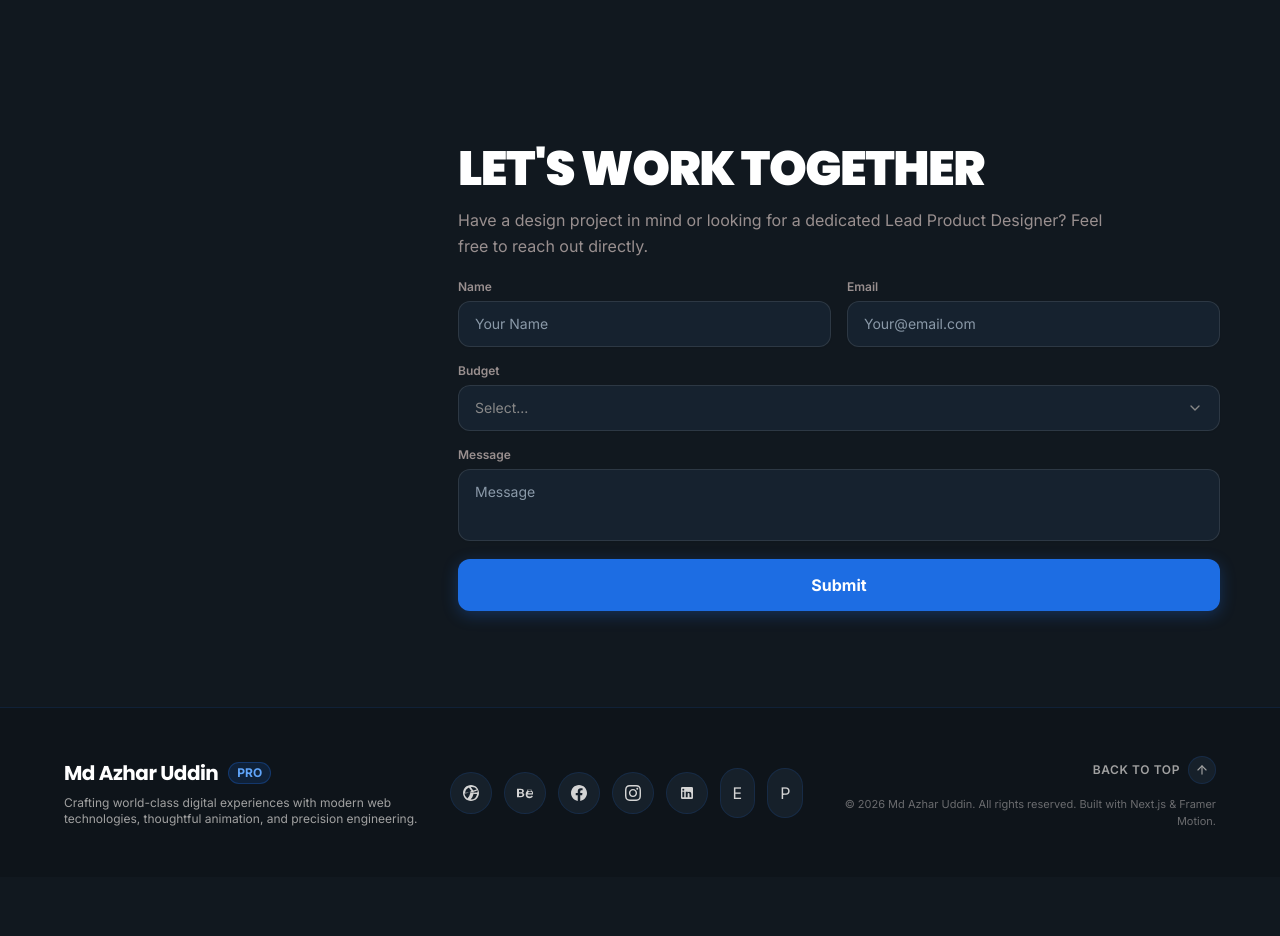
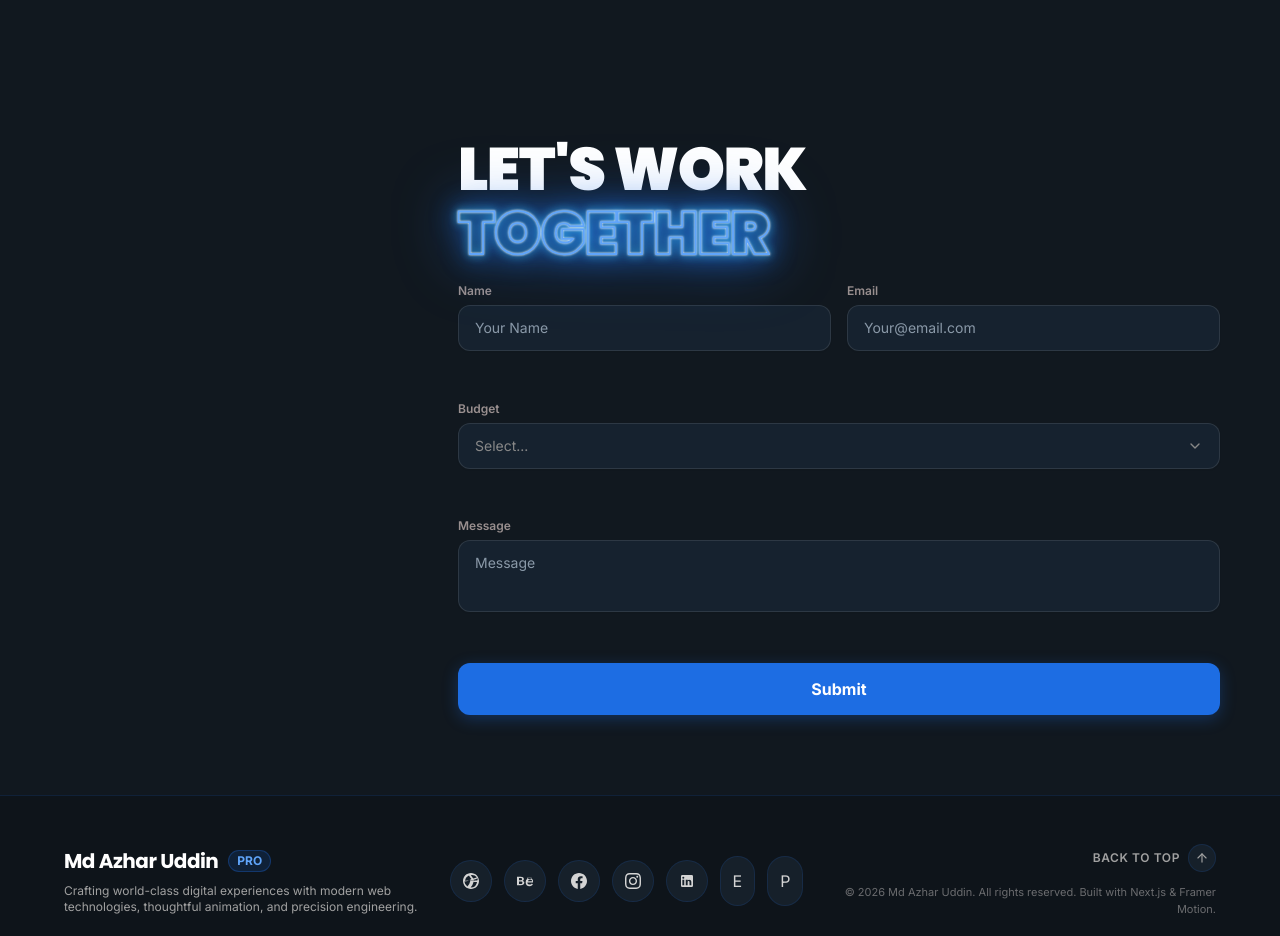
Before and after one commit to azharuddinak47/azhar-uddin-portfolio, a Next.js app: page / in a window 1280 px wide. Shown: the part 4440-5376 px from the top of the page. Before the commit the page ends 5317 px from the top, so only its background shows below. Built offline with nearby package versions, Linux system fonts and the light colour scheme.

Commit message:
Make Contact Section height and alignment match the Left Profile Card exactly

```diff
--- a/src/components/sections/ContactSection.tsx
+++ b/src/components/sections/ContactSection.tsx
@@ -19,6 +19,22 @@ export const ContactSection = () => {
   const { data, theme } = usePortfolio();
   const isDark = theme === 'dark';
   const { contact } = data;
+
+  const [leftCardHeight, setLeftCardHeight] = useState<number | null>(null);
+
+  useEffect(() => {
+    const updateHeight = () => {
+      const leftCard = document.querySelector('aside > div');
+      if (leftCard && window.innerWidth >= 1024) {
+        setLeftCardHeight(Math.round(leftCard.getBoundingClientRect().height));
+      } else {
+        setLeftCardHeight(null);
+      }
+    };
+    updateHeight();
+    window.addEventListener('resize', updateHeight);
+    return () => window.removeEventListener('resize', updateHeight);
+  }, []);
 
   const [formData, setFormData] = useState({
     name: '',
@@ -89,16 +105,27 @@ export const ContactSection = () => {
       whileInView={{ opacity: 1 }}
       viewport={{ once: false, amount: 0.15 }}
       transition={{ duration: 0.6, ease: [0.16, 1, 0.3, 1] }}
-      className="flex flex-col pt-0 pb-4 scroll-mt-0 relative select-text"
+      style={leftCardHeight ? { minHeight: `${leftCardHeight}px`, height: `${leftCardHeight}px` } : undefined}
+      className="flex flex-col pt-0 pb-0 scroll-mt-0 relative select-text justify-between w-full"
     >
-      <div className="w-full max-w-3xl flex flex-col items-start">
-        {/* Section Heading matching all other sections */}
-        <SectionHeading
-          title="LET'S WORK TOGETHER"
-          subtitle="Have a design project in mind or looking for a dedicated Lead Product Designer? Feel free to reach out directly."
-          className="mb-4 sm:mb-5 w-full"
-          showDivider={false}
-        />
+      <div className="w-full max-w-3xl flex-1 flex flex-col justify-between">
+        {/* Display Headline matching Sawad Framer */}
+        <motion.div
+          initial={{ opacity: 0, y: 15 }}
+          whileInView={{ opacity: 1, y: 0 }}
+          viewport={{ once: false, amount: 0.2 }}
+          transition={{ duration: 0.5, ease: [0.16, 1, 0.3, 1] }}
+          className="flex flex-col items-start leading-[0.88] mb-4 sm:mb-5 select-text shrink-0"
+        >
+          <span className={`text-4xl sm:text-5xl lg:text-6xl font-black tracking-tight uppercase font-[family-name:var(--font-poppins)] select-text cursor-text transition-colors duration-300 ${
+            isDark ? 'text-white' : 'text-neutral-900'
+          }`}>
+            LET&apos;S WORK
+          </span>
+          <span className="neon-stroke text-4xl sm:text-5xl lg:text-6xl font-black tracking-tight uppercase font-[family-name:var(--font-poppins)] select-text cursor-text mt-0.5 sm:mt-1">
+            TOGETHER
+          </span>
+        </motion.div>
 
         {/* Contact Form matching exact Sawad Framer design */}
         <motion.div
@@ -133,7 +160,7 @@ export const ContactSection = () => {
               </p>
             </motion.div>
           ) : (
-            <form onSubmit={handleSubmit} className="flex flex-col gap-3.5 sm:gap-4 w-full">
+            <form onSubmit={handleSubmit} className="flex-1 flex flex-col justify-between gap-3 sm:gap-3.5 w-full">
               {/* Row 1: Name and Email */}
               <div className="grid grid-cols-1 sm:grid-cols-2 gap-3.5 sm:gap-4">
                 {/* Name */}
```
